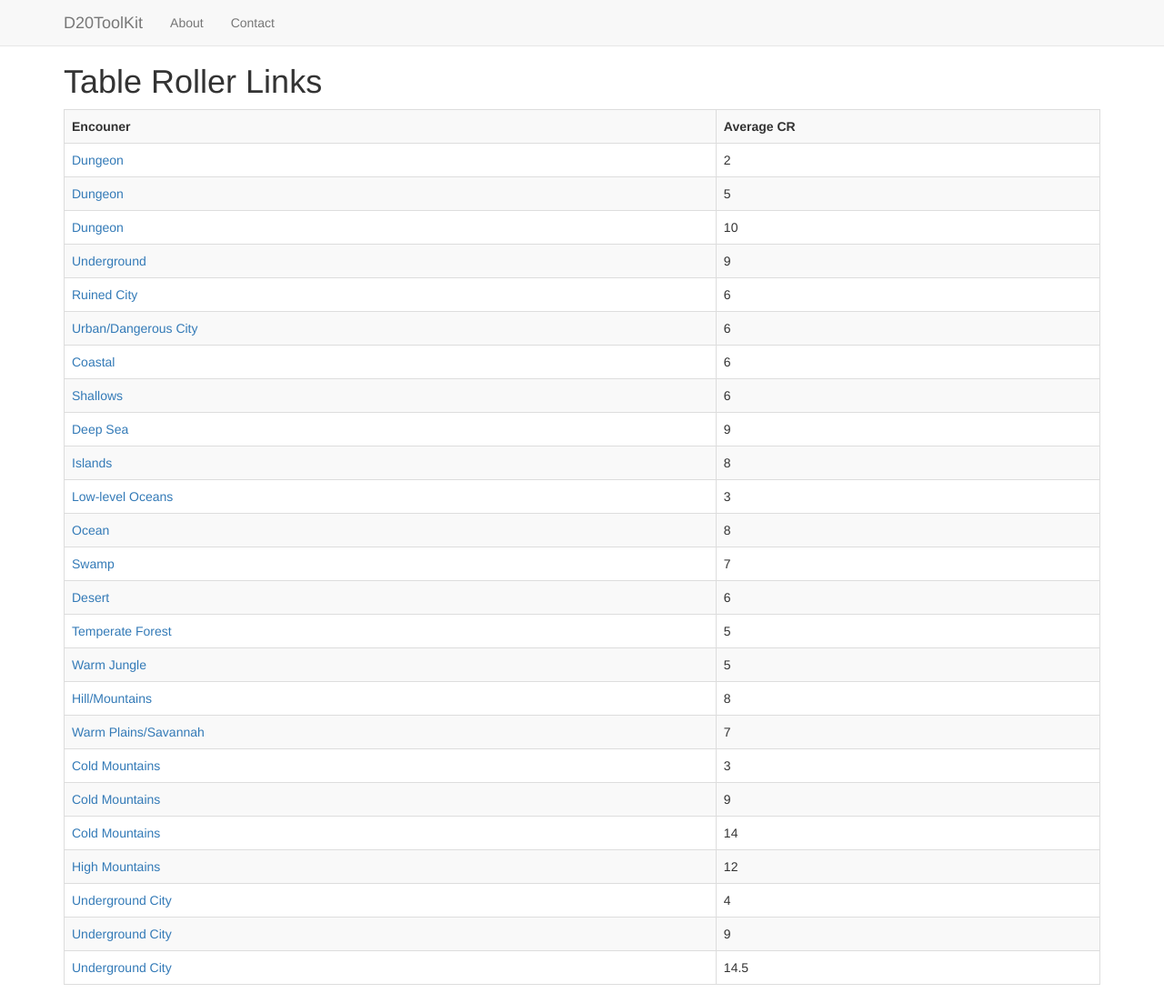
After one commit to MattClucas/d20toolkit, a PHP site: page /tools/tableroller/links.php in a window 1280 px wide. The commit adds this page. Shown: the whole page at 91% size. Run offline with PHP 8.4, Linux system fonts and the light colour scheme; some libraries are stand-ins or nearby versions.

Commit message:
Adding Table Roller tool.

```diff
--- a/header/header.php
+++ b/header/header.php
@@ -1,15 +1,15 @@
 <div class="navbar navbar-default navbar-fixed-top">
   <div class="container">
 	<div class="navbar-header">
-	  <a href="http://d20toolkit.com/index.php" class="navbar-brand">D20ToolKit</a>
+	  <a href="/index.php" class="navbar-brand">D20ToolKit</a>
 	</div>
 	<div class="navbar-collapse collapse" id="navbar-main">
 	  <ul class="nav navbar-nav">
 		<li>
-		  <a href="http://d20toolkit.com/header/about.php">About</a>
+		  <a href="/header/about.php">About</a>
 		</li>
 		<li>
-		  <a href="http://d20toolkit.com/header/contact.php">Contact</a>
+		  <a href="/header/contact.php">Contact</a>
 		</li>
 	  </ul>
 	</div>
--- a/index.php
+++ b/index.php
@@ -23,6 +23,7 @@
                             <h4><a href="./tools/sacredgeo/sacredgeo.php">Sacred Geometry Calculator</a></h4>
                             <h4><a href="./tools/arithmancy/arithmancy.php">Arithmancy Calculator</a></h4>
                             <h4><a href="./tools/diceroller/diceroller.php">Dice Roller</a></h4>
+                            <h4><a href="./tools/tableroller/tableroller.php">Table Roller</a></h4>
                         </div>
                         <h3>Linked Resources</h3>
                         <h4><a href="http://www.d20pfsrd.com/">D20PFSRD</a></h4>
--- a/tools/diceroller/diceroller.php
+++ b/tools/diceroller/diceroller.php
@@ -8,6 +8,7 @@
         <link rel="stylesheet" href="../../css/bootstrap.min.css" media="screen">
         <link rel="stylesheet" href="../../css/bootswatch.min.css">
         <script src="parser.js" async></script>
+        <script src="diceParser.js" async></script>
         <script src="diceroller.js" async></script>
     </head>
     <body>
--- /dev/null
+++ b/tools/tableroller/links.php
@@ -0,0 +1,232 @@
+<!DOCTYPE html>
+<html lang="en">
+    <head>
+        <meta charset="utf-8">
+        <title>Table Roller Links</title>
+        <meta name="viewport" content="width=device-width, initial-scale=1">
+        <link rel="stylesheet" href="../../css/bootstrap.min.css" media="screen">
+        <link rel="stylesheet" href="../../css/bootswatch.min.css">
+    </head>
+    <body>
+        <?php
+            include_once('../../stats.php');
+            include_once('../../header/header.php');
+        ?>
+        <div class="container">
+            <h1>Table Roller Links</h1>
+            <table class="table table-striped table-bordered">
+                <tr><th>Encouner</th><th>Average CR</th></tr>
+                <tr>
+                    <td>
+                        <a href="/tools/tableroller/tableroller.php?t=1d6+dire+rats%0D%0A1d6+fire+beetles%0D%0A1d6+human+skeletons%0D%0A1d4+giant+centipedes%0D%0A1+spider+swarm%0D%0A1d6+human+zombies%0D%0A1+choker%0D%0A1+skeletal+champion%0D%0A2d6+goblins%0D%0A1d4+ghouls%0D%0A1d4+giant+spiders%0D%0A1+cockatrice%0D%0A1+gelatinous+cube%0D%0A1+rust+monster%0D%0A1+shadow%0D%0A1+wight%0D%0A2d4+stirges%0D%0A1d6+darkmantles%0D%0A1d6+troglodytes%0D%0A1d4+bugbears%0D%0A1d4+vargouilles%0D%0A1+gray+ooze%0D%0A1+mimic%0D%0A1+ogre">
+                            Dungeon
+                        </a>
+                    </td>
+                    <td>2</td>
+                </tr>
+                <tr>
+                    <td>
+                        <a href="/tools/tableroller/tableroller.php?t=1+gelatinous+cube%0D%0A1+rust+monster%0D%0A2d4+stirges%0D%0A1+gray+ooze%0D%0A1+mimic%0D%0A1+basilisk%0D%0A1+cloaker%0D%0A1+gibbering+mouther%0D%0A1+ochre+jelly%0D%0A1+wraith%0D%0A1+bearded+devil%0D%0A1d4+shadows%0D%0A1d4+wights%0D%0A1d8+skeletal+champions%0D%0A2d4+ghouls+plus+1+ghast%0D%0A1+ettin%0D%0A1+minotaur%0D%0A1d4+ogres%0D%0A1d4+trolls%0D%0A1+babau%0D%0A1+black+pudding%0D%0A1+medusa%0D%0A1+shadow+demon%0D%0A1d4+xills">
+                            Dungeon
+                        </a>
+                    </td>
+                    <td>5</td>
+                </tr>
+                <tr>
+                    <td>
+                        <a href="/tools/tableroller/tableroller.php?t=1+black+pudding%0D%0A1+dark+naga%0D%0A1+mohrg%0D%0A1+nabasu%0D%0A1d6+cloakers%0D%0A1d6+wraiths%0D%0A1d4+ettins%0D%0A1+bone+devil%0D%0A1+night+hag%0D%0A1+spirit+naga%0D%0A1+vampire%0D%0A1+vrock%0D%0A1d6+minotaurs%0D%0A2d4+trolls%0D%0A1d4+greater+shadows%0D%0A1+bebilith%0D%0A1+barbed+devil%0D%0A1+devourer%0D%0A1+hezrou%0D%0A1d4+rakshasas%0D%0A1+lich%0D%0A1+glabrezu%0D%0A1+ice+devil%0D%0A1+nalfeshnee">
+                           Dungeon
+                        </a>
+                    </td>
+                    <td>10</td>
+                </tr>
+                <tr>
+                    <td>
+                        <a href="/tools/tableroller/tableroller.php?t=2d6+duergar%0D%0A1d6+cave+fishers%0D%0A1+basidirond%0D%0A2d6+drow+and+1+drow+noble%0D%0A2d6+giant+spiders%0D%0A1d6+violet+fungi%0D%0A1d8+derros%0D%0A2d6+morlocks%0D%0A1+black+pudding%0D%0A1+giant+slug%0D%0A1d6+cloakers%0D%0A2d6+dark+creepers%2C+1+dark+stalker%0D%0A1d6+driders%0D%0A1d6+intellect+devourers%0D%0A1+purple+worm%0D%0A1d4+ropers%0D%0A1+neothelid%0D%0A1+shoggoth">
+                            Underground
+                        </a>
+                    </td>
+                    <td>9</td>
+                </tr>
+                <tr>
+                    <td>
+                        <a href="/tools/tableroller/tableroller.php?t=1+spider+swarm%0D%0A1+rat+swarm%0D%0A2d6+human+skeletons%0D%0A1d6+stirges%0D%0A1+assassin+vine%0D%0A1d6+ghouls%0D%0A1+barghest%0D%0A1d6+skeletal+champions%0D%0A1d4+yeth+hounds%0D%0A1d6+ogres%0D%0A1d6+shadows%0D%0A1d6+wights%0D%0A1+lamia%0D%0A1d6+harpies%0D%0A1+medusa%0D%0A1+nabasu%0D%0A1+dark+naga%0D%0A1d8+gargoyles%0D%0A1d6+cyclopes%0D%0A1d6+wraiths%0D%0A1+behir%0D%0A1+sphinx%0D%0A1+spirit+naga%0D%0A1d4+spectres">
+                            Ruined City
+                        </a>
+                    </td>
+                    <td>6</td>
+                </tr>
+                <tr>
+                    <td>
+                        <a href="/tools/tableroller/tableroller.php?t=1d6+dogs%0D%0A1+rat+swarm%0D%0A1d6+riding+dogs%0D%0A1+werewolf%0D%0A3d6+dire+rats%0D%0A2d6+tengus%0D%0A2d6+tieflings%0D%0A1d6+ghouls%0D%0A1d6+doppelgangers%0D%0A2d6+wererats%0D%0A1+succubus%0D%0A1d6+jann%0D%0A1d8+gargoyles%0D%0A1+mohrg%0D%0A1+intellect+devourer+%28body+theft%29%0D%0A1+vampire%0D%0A1+night+hag%0D%0A1+rakshasa">
+                            Urban/Dangerous City
+                        </a>
+                    </td>
+                    <td>6</td>
+                </tr>
+                <tr>
+                    <td>
+                        <a href="/tools/tableroller/tableroller.php?t=1+giant+crab%0D%0A1+bunyip%0D%0A1+draugr+captain%0D%0A1+kelpie%0D%0A1d6+reefclaws%0D%0A1d6+draugr%0D%0A1+globster%0D%0A1d4+tidepool+dragons+%28Pathfinder+%2355+82%29%0D%0A1+saltwater+merrow%0D%0A2d4+jinx+eaters%0D%0A1d6+pteranodons%0D%0A1+shark-eating+crab%0D%0A1d4+sea+drakes%0D%0A1+coral+golem%0D%0A1d6+duppies%0D%0A1d4+giant+snapping+turtles">
+                            Coastal
+                        </a>
+                    </td>
+                    <td>6</td>
+                </tr>
+                <tr>
+                    <td>
+                        <a href="/tools/tableroller/tableroller.php?t=1d4+dolphins%0D%0A1+incutilis%0D%0A1d4+hippocampi%0D%0A2d6+merfolk%0D%0A2d6+grindylows%0D%0A2d4+stingrays%0D%0A1d8+manta+rays%0D%0A2d4+sea+snakes%0D%0A1+grodair%0D%0A1d6+adaros%0D%0A1d4+cecaelias%0D%0A1+tylosaurus%0D%0A1d6+giant+moray+eels%0D%0A1d4+giant+sea+snakes%0D%0A1+dire+shark%0D%0A1+nereid">
+                            Shallows
+                        </a>
+                    </td>
+                    <td>6</td>
+                </tr>
+                <tr>
+                    <td>
+                        <a href="/tools/tableroller/tableroller.php?t=1+giant+sea+anemone%0D%0A1d4+death%27s+head+jellyfish%0D%0A1d4+sharks%0D%0A1d8+tritons%0D%0A1d4+ceratioidi%0D%0A1d4+weresharks%0D%0A1d4+devilfish%0D%0A1+sea+scourge%0D%0A1d6+jellyfish+swarms%0D%0A1d6+giant+jellyfish%0D%0A1+charybdis%0D%0A1+shipwrecker+crab%0D%0A1+great+white+whale%0D%0A1+lusca%0D%0A1+kraken%0D%0A1+deep+sea+serpent">
+                            Deep Sea
+                        </a>
+                    </td>
+                    <td>9</td>
+                </tr>
+                <tr>
+                    <td>
+                        <a href="/tools/tableroller/tableroller.php?t=1+monkey+swarm%0D%0A2d4+baboons%0D%0A1d4+garden+oozes%0D%0A2d6+kuru%0D%0A1d4+chickcharneys%0D%0A1d6+giant+chameleons%0D%0A1+elder+nirento%0D%0A1d4+archelons%0D%0A1d6+cyclopes%0D%0A1d4+soucouyants%0D%0A1+larabay%0D%0A1d4+jungle+giants%0D%0A1d4+gholdakos%0D%0A1+storm+giant%0D%0A1+jubjub+bird%0D%0A1d4+kongamatos">
+                            Islands
+                        </a>
+                    </td>
+                    <td>8</td>
+                </tr>
+                <tr>
+                    <td>
+                        <a href="/tools/tableroller/tableroller.php?t=1d4+merfolk%0D%0A1+fuath%0D%0A1d4+grindylows%0D%0A1+squid%0D%0A1d6+dolphins%0D%0A1d6+locathahs%0D%0A1+adaro%0D%0A1+bunyip%0D%0A1+wereshark%0D%0A1d8+stingrays%0D%0A1d4+reefclaws%0D%0A2d6+grindylows%0D%0A1+sea+hag%0D%0A1+cecaelia%0D%0A1d4+draugr+pirates%0D%0A1+giant+moray+eel%0D%0A1+globster%0D%0A1d6+sahuagin%0D%0A1+jellyfish+swarm%0D%0A1d8+sharks">
+                            Low-level Oceans
+                        </a>
+                    </td>
+                    <td>3</td>
+                </tr>
+                <tr>
+                    <td>
+                        <a href="/tools/tableroller/tableroller.php?t=1+octopus%0D%0A2d6+dolphins%0D%0A2d6+merfolk%0D%0A1+sea+hag%0D%0A1d6+squid%0D%0A1d6+water+mephits%0D%0A1+aboleth%0D%0A1+giant+octopus%0D%0A2d6+sahuagin%0D%0A2d6+sharks%0D%0A2d6+skum%0D%0A1d6+giant+moray+eels%0D%0A1d6+Large+water+elementals%0D%0A1+dire+shark%0D%0A1+dragon+turtle%0D%0A1+giant+squid%0D%0A1d4+elasmosauruses%0D%0A2d4+orcas%0D%0A1+young+bronze+dragon%0D%0A1+marid%0D%0A1+elder+water+elemental%0D%0A1+sea+serpent%0D%0A1+kraken%0D%0A1+shoggoth">
+                            Ocean
+                        </a>
+                    </td>
+                    <td>8</td>
+                </tr>
+                <tr>
+                    <td>
+                        <a href="/tools/tableroller/tableroller.php?t=1+constrictor+snake%0D%0A1+hydra%0D%0A1+leech+swarm%0D%0A1+gray+ooze%0D%0A1+green+hag%0D%0A1+ochre+jelly%0D%0A2d6+stirges%0D%0A1d6+crocodiles%0D%0A2d6+giant+frogs%0D%0A2d6+goblin+dogs%0D%0A1d4+harpies%0D%0A2d6+lizardfolk%0D%0A2d6+boggards%0D%0A1+chuul%0D%0A1+dracolisk%0D%0A2d6+giant+leeches%0D%0A1+young+black+dragon%0D%0A1+giant+slug%0D%0A1d6+shambling+mounds%0D%0A1+spirit+naga%0D%0A1d6+will-o%27-wisps%0D%0A1+dire+crocodile%0D%0A1+giant+flytrap%0D%0A1+froghemoth">
+                            Swamp
+                        </a>
+                    </td>
+                    <td>7</td>
+                </tr>
+                <tr>
+                    <td>
+                        <a href="/tools/tableroller/tableroller.php?t=1+giant+spider%0D%0A1+skeletal+champion%0D%0A1d8+skeletons%0D%0A1+bat+swarm%0D%0A1+giant+scorpion%0D%0A1d3+dire+bats%0D%0A1d6+venomous+snakes%0D%0A1+basilisk%0D%0A1+mummy%0D%0A1d4+jann%0D%0A1+lamia%0D%0A2d6+giant+ants%0D%0A1+young+brass+dragon%0D%0A2d6+gnolls+and+1d4+hyenas%0D%0A1+remorhaz+%28cold+desert+only%29%0D%0A1+behir%0D%0A1+sphinx%0D%0A1+young+blue+dragon%0D%0A1+adult+brass+dragon%0D%0A1+adult+blue+dragon">
+                            Desert
+                        </a>
+                    </td>
+                    <td>6</td>
+                </tr>
+                <tr>
+                    <td>
+                        <a href="/tools/tableroller/tableroller.php?t=1+bat+swarm%0D%0A1+yellow+musk+creeper%0D%0A1d4+giant+spiders%0D%0A1+assassin+vine%0D%0A1+giant+mantis%0D%0A1+unicorn%0D%0A1d4+dire+bats%0D%0A1d4+boars%0D%0A1+dire+boar%0D%0A1+giant+stag+beetle%0D%0A1+owlbear%0D%0A1+tiger%0D%0A1d6+werewolves%0D%0A1d4+dire+wolves%0D%0A1+ettercap+and+1d6+giant+spiders%0D%0A2d6+goblins+and+1d4+goblin+dogs%0D%0A1+barghest+and+2d6+goblins%0D%0A1d6+centaurs%0D%0A2d6+wolves%0D%0A1+nymph%0D%0A1+dire+tiger%0D%0A1+young+green+dragon%0D%0A1d4+shambling+mounds%0D%0A1+treant">
+                            Temperate Forest
+                        </a>
+                    </td>
+                    <td>5</td>
+                </tr>
+                <tr>
+                    <td>
+                        <a href="/tools/tableroller/tableroller.php?t=1+bat+swarm%0D%0A1+yellow+musk+creeper%0D%0A1+constrictor+snake%0D%0A1d6+giant+centipedes%0D%0A1+leopard%0D%0A1d4+giant+spiders%0D%0A1d6+venomous+snakes%0D%0A1d4+boars%0D%0A1+dire+boar%0D%0A1+tiger%0D%0A1+giant+frilled+lizard%0D%0A1d6+monitor+lizards%0D%0A1+army+ant+swarm%0D%0A1+ankylosaurus%0D%0A1d6+dire+apes%0D%0A2d4+gorillas%0D%0A2d4+deinonychuses%0D%0A1+nymph%0D%0A1d4+girallons%0D%0A1+dire+tiger%0D%0A1d4+shambling+mounds%0D%0A1+treant%0D%0A1+tyrannosaurus%0D%0A1+brachiosaurus">
+                            Warm Jungle
+                        </a>
+                    </td>
+                    <td>5</td>
+                </tr>
+                <tr>
+                    <td>
+                        <a href="/tools/tableroller/tableroller.php?t=1d6+eagles%0D%0A2d6+orcs%0D%0A2d6+tengus%0D%0A2d6+hobgoblins%0D%0A1d4+giant+eagles%0D%0A1d6+ogres%0D%0A1+young+white+dragon%0D%0A1+bulette%0D%0A1+chimera%0D%0A1d6+griffons%0D%0A2d4+bugbears%0D%0A1d6+cyclopes%0D%0A1+gorgon%0D%0A1d4+wyverns%0D%0A1d6+trolls%0D%0A1+ogre+mage%0D%0A1+roc%0D%0A1d6+hill+giants%0D%0A1+young+silver+dragon%0D%0A1+young+red+dragon%0D%0A1d4+frost+giants%0D%0A1d6+stone+giants%0D%0A1+cloud+giant%0D%0A1d4+fire+giants">
+                            Hill/Mountains
+                        </a>
+                    </td>
+                    <td>8</td>
+                </tr>
+                <tr>
+                    <td>
+                        <a href="/tools/tableroller/tableroller.php?t=1+cheetah%0D%0A1+cockatrice%0D%0A1+giant+scorpion%0D%0A1+dire+lion%0D%0A1+giant+frilled+lizard%0D%0A1d6+ankhegs%0D%0A1d6+pteranodons%0D%0A1d8+monitor+lizards%0D%0A1d6+dire+hyenas%0D%0A2d6+hyenas%0D%0A2d6+gnolls%0D%0A1d6+lions%0D%0A2d6+giant+ants%0D%0A2d4+pegasi%0D%0A2d6+centaurs%0D%0A1+dire+tiger%0D%0A1d6+ankylosauruses%0D%0A1d6+stegosauruses%0D%0A2d4+rhinoceroses%0D%0A1+young+gold+dragon%0D%0A2d4+elephants%0D%0A1d6+tyrannosauruses%0D%0A1d8+triceratops%0D%0A1d6+brachiosauruses">
+                            Warm Plains/Savannah
+                        </a>
+                    </td>
+                    <td>7</td>
+                </tr>
+                <tr>
+                    <td>
+                        <a href="/tools/tableroller/tableroller.php?t=1+ghoul%0D%0A1+skulk%0D%0A1+cave+fisher%0D%0A1+rat+swarm%0D%0A1d4+yellow+musk+zombies%0D%0A2d3+dire+rats%0D%0A1+ice+mephit%0D%0A2d4+raiders+%28human+rogue+2%29%0D%0A2d3+stirges%0D%0A1+yeth+hound%0D%0A1+decapus%0D%0A1d4+giant+spiders%0D%0A1+ogre%0D%0A1+yeti%0D%0A1+Huge+plague+zombie%0D%0AMiners%0D%0AColonists+or+pilgrims%0D%0A1+polar+bear">
+                            Cold Mountains
+                        </a>
+                    </td>
+                    <td>3</td>
+                </tr>
+                <tr>
+                    <td>
+                        <a href="/tools/tableroller/tableroller.php?t=1+dire+polar+bear%0D%0A1+hill+giant%0D%0A1+remorhaz%0D%0A1+crag+spider%0D%0A1+Denizen+of+Leng%0D%0A2d3+harpies%0D%0A2d4+raiders+%28CN+human+rogues+4%29%0D%0A2+shambling+mounds%0D%0AColonists+or+pilgrims%0D%0A3+xorn%0D%0A2d4+lamias%0D%0A1+roc%0D%0A3d4+ogres%0D%0A2+stone+giants%0D%0A2d4+winter+wolves%0D%0A3+frost+drakes%0D%0ASkulk+natives+%28N+skulk+cleric+5+and+2d6+skulks%29%0D%0AYeti+tribe+%28yeti+barbarian+8+and+2d4+yetis%29">
+                            Cold Mountains
+                        </a>
+                    </td>
+                    <td>9</td>
+                </tr>
+                <tr>
+                    <td>
+                        <a href="/tools/tableroller/tableroller.php?t=2d3+frost+giants%0D%0A2d3+crag+spiders%0D%0A2d4+Denizen+of+Leng%0D%0A2+cloud+giants%0D%0A2d6+hill+giants%0D%0A1+storm+giant%0D%0A2d4+stone+giants%0D%0A1+lamia+matriarch+sorcerer+5%0D%0A1+mountain+roper+%28advanced+roper%29%0D%0A1+advanced+ice+devil%0D%0A3d4+advanced+frost+drakes%0D%0A1+ancient+white+dragon%0D%0A1d4+taiga+giants%0D%0A1+rune+giant%0D%0A1+ice+linnorm%0D%0A1+wendigo%0D%0ACE+human+transmuter+19">
+                            Cold Mountains
+                        </a>
+                    </td>
+                    <td>14</td>
+                </tr>
+                <tr>
+                    <td>
+                        <a href="/tools/tableroller/tableroller.php?t=Denizen+of+Leng%0D%0AAvalanche%0D%0A1d4+remorhazes%0D%0A2d6+kuchrima%0D%0A1d6+crag+spiders%0D%0A1d4+rocs%0D%0AMature+adult+white+dragon%0D%0A1d4%2B1+frost+giants%0D%0AFrost+worm%0D%0AAbominable+snowman%0D%0A1d4+cloud+giants%0D%0A12-headed+cryohydra%0D%0AIce+devil%0D%0ARune+giant%0D%0AAdult+blue+dragon%0D%0AWendigo">
+                            High Mountains
+                        </a>
+                    </td>
+                    <td>12</td>
+                </tr>
+                <tr>
+                    <td>
+                        <a href="/tools/tableroller/tableroller.php?t=2d4+duergar%0D%0A1+cockroach+swarm%0D%0A2d6+drow%0D%0A1+gelatinous+cube%0D%0A1d4+svirfneblin+scouts%0D%0A1d6+vegepygmy%0D%0A1d3+morlock+scavengers%0D%0A1d6+jinkins+or+vexgits%0D%0A1d4+derro+scouts%0D%0A2d4+ghouls%0D%0A1+ochre+jelly%0D%0A2d4+troglodyte+raiders+plus+d3%E2%80%931+monitor+lizards%0D%0A1d2+basidironds%0D%0A1d4+id+oozes+%28see+gray+ooze%29%0D%0A1+lurker+above">
+                            Underground City
+                        </a>
+                    </td>
+                    <td>4</td>
+                </tr>
+                <tr>
+                    <td>
+                        <a href="http://localhost/tools/tableroller/tableroller.php?t=1+black+pudding%0D%0A2d4+drow+warrior+1+and+1d3+drow+noble+cleric+3%0D%0A2d4+morlocks%0D%0A3d4+derros+%28including+1+derro+sorcerer+4%29%0D%0A1+giant+slug%0D%0A1+intellect+devourer+%28in+a+host+body%29%0D%0A4d3+skum%0D%0A1+titan+centipede%0D%0A1d4%2B1+urdefhans+on+skavelings%0D%0A1d6+fungal+mounds+%28shambling+mounds+with+fungal+creature+template%29%0D%0A3d4+gargoyles%0D%0A1+young+roper%0D%0A2d4+seugathi%0D%0A1+purple+worm">
+                            Underground City
+                        </a>
+                    </td>
+                    <td>9</td>
+                </tr>
+                <tr>
+                    <td>
+                        <a href="/tools/tableroller/tableroller.php?t=1+purple+worm%0D%0A1d4+elder+earth+elementals%0D%0A2d4+vrocks%0D%0A1+adult+umbral+dragon%0D%0A2d6+intellect+devourers+%28in+host+bodies+of+CR+2%E2%80%938%2C+25%25+chance+leader+is+an+8th-level+sorcerer%29%0D%0A1+worm+that+walks%0D%0A1d10+gugs%0D%0A1d6+ropers%0D%0A4d3+advanced+seugathi+led+by+1+neothelid%0D%0A1+shoggoth">
+                            Underground City
+                        </a>
+                    </td>
+                    <td>14.5</td>
+                </tr>
+<!--
+                <tr>
+                    <td>
+                        <a href="">
+
+                        </a>
+                    </td>
+                    <td>5</td>
+                </tr>
+-->
+            </table>
+        </div>
+    </body>
+</html>
```
Also changed, not shown: tools/diceroller/diceParser.js (added, +62 -0 lines), tools/diceroller/diceroller.js (+1 -41 lines), tools/tableroller/tableroller.php (added, +159 -0 lines), testAutoPull.txt.txt (deleted).
